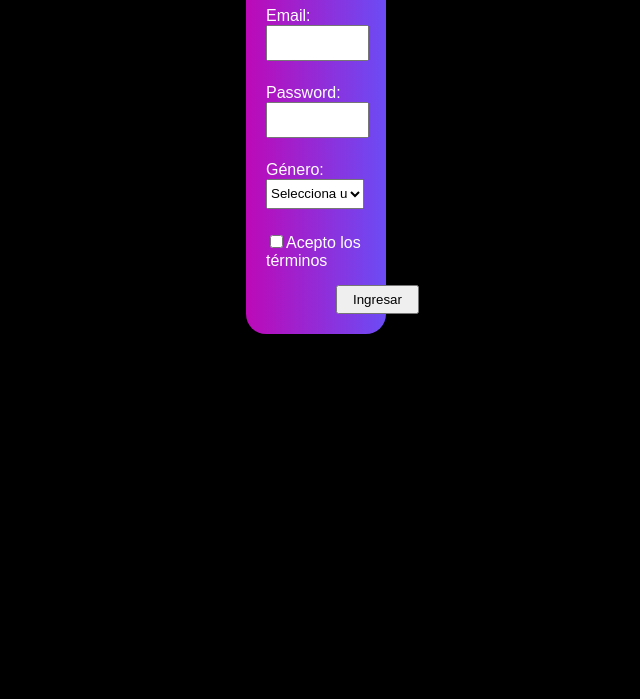
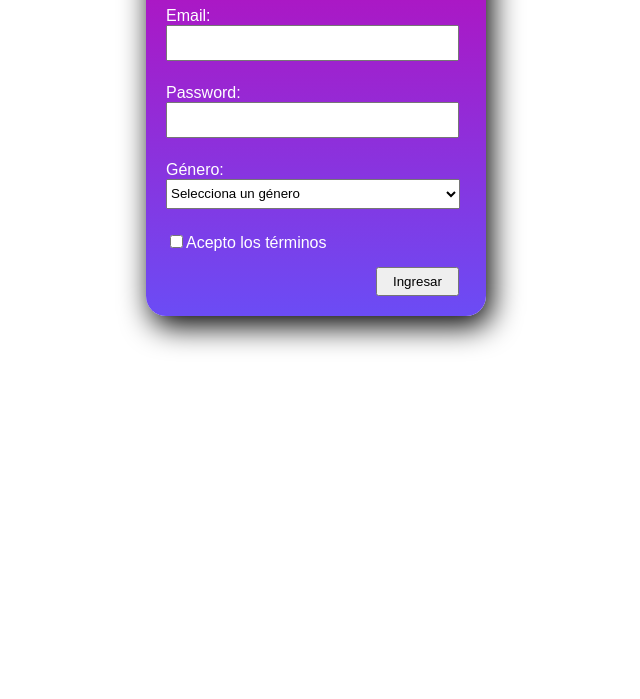
Before and after one commit to Cristianeisasa/nivelacion-mir, a plain HTML site: page ejercicio3/index.html in a window 1280 px wide. Shown: the part 101-800 px from the top of the page, without its empty margins (324-964 px from the left). Drawn offline with Linux system fonts and the light colour scheme.

```diff
--- a/ejercicio3/index.html
+++ b/ejercicio3/index.html
@@ -3,6 +3,7 @@
 <head>
     <meta charset="UTF-8">
     <link rel="stylesheet" href="./styles.css">
+    <meta name="viewport" content="width=device-width, initial-scale=1.0">
     <title>Login</title>
 </head>
 <body>
--- a/ejercicio3/styles.css
+++ b/ejercicio3/styles.css
@@ -1,6 +1,6 @@
 #card{
     background: rgb(189,9,183);
-    background: linear-gradient(90deg, rgba(189,9,183,1) 0%, rgba(107,76,245,1) 100%);
+background: linear-gradient(180deg, rgba(189,9,183,1) 0%, rgba(107,76,245,1) 100%);
     width: 300px;
     padding: 20px;
     margin: 0 auto;
@@ -34,14 +34,9 @@
     padding: 5px 15px 5px 15px;
 }
 
-@media(min-width: 500px){
+@media(max-width: 500px){
 
     #card{
-        width: 100px;
-        background-color: black;
-    }
-
-    body{
-        background-color: black;
+        width: 100%;
     }
 }
```
